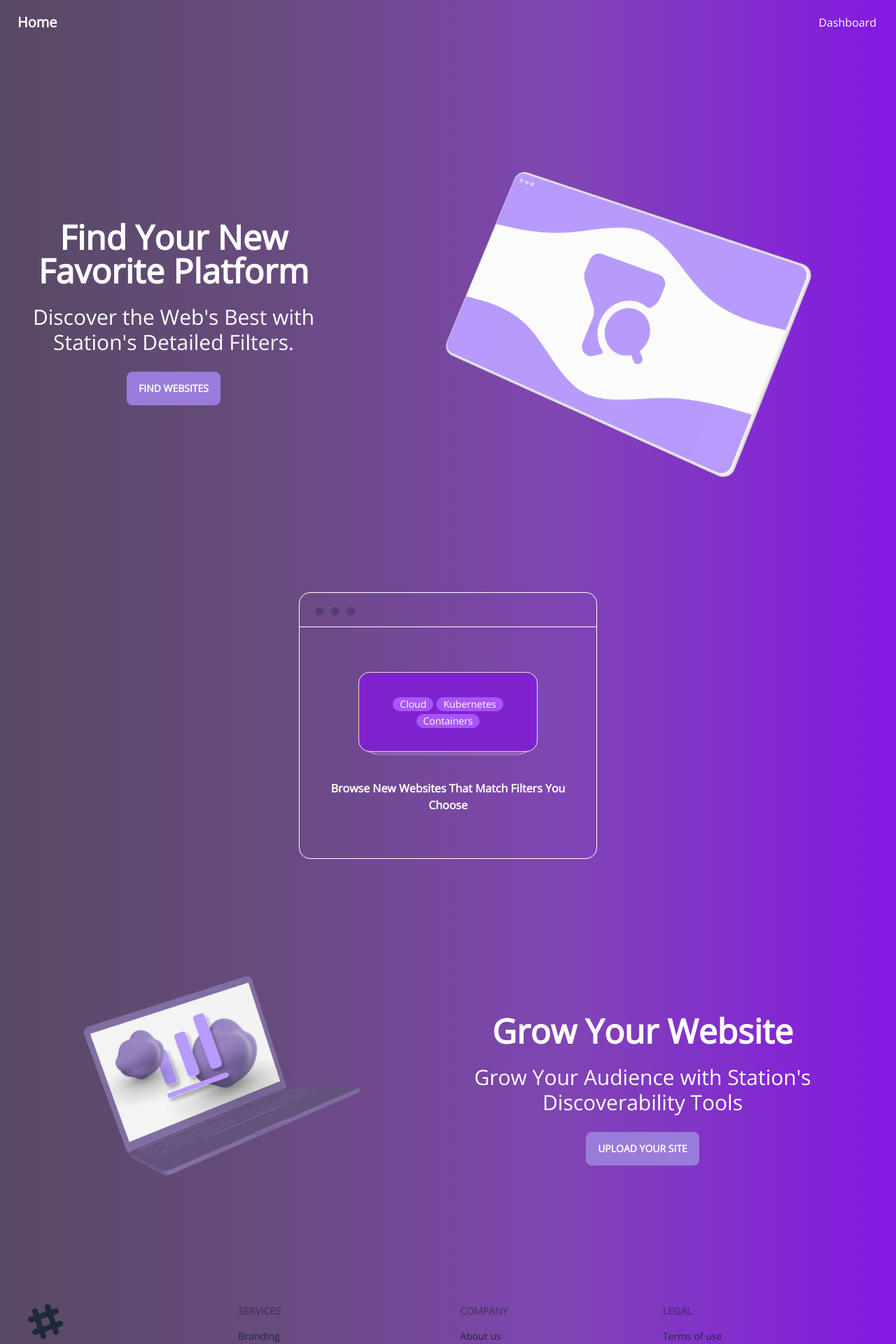
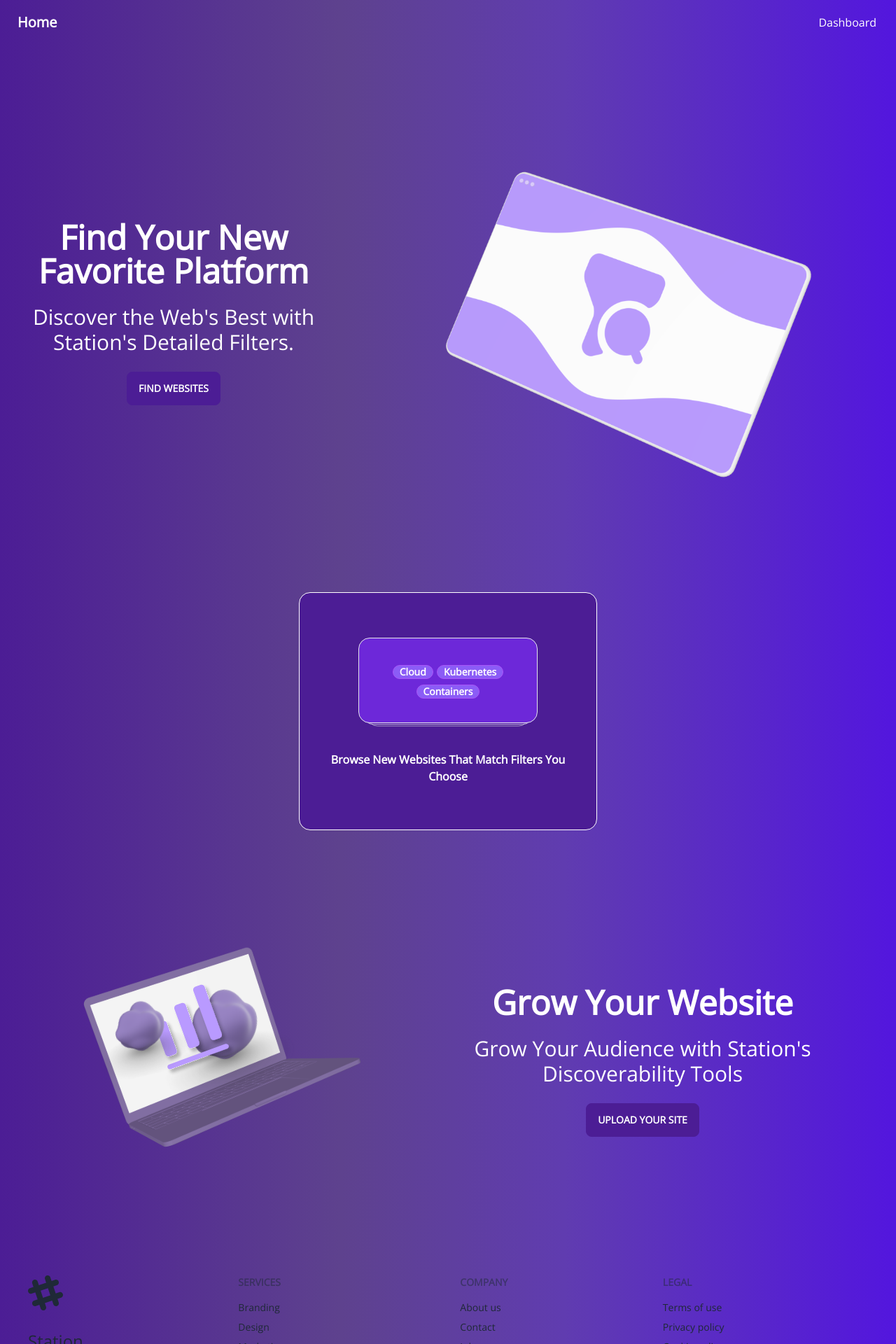
Before and after one commit to StationAPI/station-frontend, a SvelteKit app in the folder station-frontend/: page / in a window 1280 px wide. Shown: the top 1920 px of the page at 70% size. Built offline with nearby package versions, Linux system fonts and the light colour scheme.

Commit message:
change color palette

```diff
--- a/station-frontend/src/app.html
+++ b/station-frontend/src/app.html
@@ -1,16 +1,8 @@
 <!DOCTYPE html>
 <html
   lang="en"
-  style="
-    background: rgb(87, 73, 99);
-    background: linear-gradient(
-      90deg,
-      rgba(87, 73, 99, 1) 0%,
-      rgba(105, 75, 129, 1) 32%,
-      rgba(128, 69, 180, 1) 63%,
-      rgba(132, 24, 227, 1) 100%
-    );
-  "
+  style="background: rgb(76,29,149);
+background: linear-gradient(90deg, rgba(76,29,149,1) 0%, rgba(94,66,142,1) 38%, rgba(96,60,176,1) 63%, rgba(83,22,222,1) 100%);"
 >
   <head>
     <meta charset="utf-8" />
--- a/station-frontend/src/routes/+layout.svelte
+++ b/station-frontend/src/routes/+layout.svelte
@@ -4,8 +4,8 @@
 
 <div
   class="navbar text-primary-content"
-  style="background: rgb(87,73,99); font-family: 'Unica One';
-background: linear-gradient(90deg, rgba(87,73,99,1) 0%, rgba(105,75,129,1) 32%, rgba(128,69,180,1) 63%, rgba(132,24,227,1) 100%);"
+  style="background: rgb(76,29,149);
+background: linear-gradient(90deg, rgba(76,29,149,1) 0%, rgba(94,66,142,1) 38%, rgba(96,60,176,1) 63%, rgba(83,22,222,1) 100%); font-family: 'Unica One'"
 >
   <div class="flex-1">
     <a class="btn btn-ghost normal-case text-xl" href="/">Home</a>
@@ -21,8 +21,8 @@ background: linear-gradient(90deg, rgba(87,73,99,1) 0%, rgba(105,75,129,1) 32%,
 
 <footer
   class="footer p-10 bg-base-200 text-base-content"
-  style="background: rgb(87,73,99);
-background: linear-gradient(90deg, rgba(87,73,99,1) 0%, rgba(105,75,129,1) 32%, rgba(128,69,180,1) 63%, rgba(132,24,227,1) 100%);"
+  style="background: rgb(76,29,149);
+background: linear-gradient(90deg, rgba(76,29,149,1) 0%, rgba(94,66,142,1) 38%, rgba(96,60,176,1) 63%, rgba(83,22,222,1) 100%);"
 >
   <div>
     <svg
--- a/station-frontend/src/routes/+page.svelte
+++ b/station-frontend/src/routes/+page.svelte
@@ -5,12 +5,18 @@
 
 <div
   class="hero min-h-min bg-base-200 mt-6"
-  style="background: rgb(87,73,99);
-background: linear-gradient(90deg, rgba(87,73,99,1) 0%, rgba(105,75,129,1) 32%, rgba(128,69,180,1) 63%, rgba(132,24,227,1) 100%);"
+  style="background: rgb(76,29,149);
+background: linear-gradient(90deg, rgba(76,29,149,1) 0%, rgba(94,66,142,1) 38%, rgba(96,60,176,1) 63%, rgba(83,22,222,1) 100%);"
 >
-  <div class="hero-content flex-col lg:scale-100 lg:flex-row-reverse sm:scale-75">
+  <div
+    class="hero-content flex-col lg:scale-100 lg:flex-row-reverse sm:scale-75"
+  >
     <!-- svelte-ignore a11y-img-redundant-alt -->
-	<img class="object-contain md:max-w-3xl rounded-lg" src={hero2} alt="Hero Image" />
+    <img
+      class="object-contain md:max-w-3xl rounded-lg"
+      src={hero2}
+      alt="Hero Image"
+    />
     <div class="text-primary-content text-center">
       <h1 class="text-5xl font-bold">Find Your New Favorite Platform</h1>
       <p class="py-6 text-3xl">
@@ -18,7 +24,7 @@ background: linear-gradient(90deg, rgba(87,73,99,1) 0%, rgba(105,75,129,1) 32%,
       </p>
       <button
         class="btn btn-primary"
-        style="background-color: #997CDA; border-color: #997CDA;"
+        style="background-color: #4c1d95; border-color: #4c1d95;"
         >Find Websites</button
       >
     </div>
@@ -26,38 +32,62 @@ background: linear-gradient(90deg, rgba(87,73,99,1) 0%, rgba(105,75,129,1) 32%,
 </div>
 
 <div class="flex justify-center">
-	<div class="mockup-window border border-white white lg:w-1/3 mt-10 mx-5 mb-10">
-		<div class="text-white flex flex-col gap-10 justify-center px-4 py-16 border-t border-white">
+  <div
+    class="card border bg-violet-900 border-white border--8 white lg:w-1/3 mt-10 mx-5 mb-10"
+  >
+    <div
+      class="text-white flex flex-col gap-10 justify-center px-4 py-16 card-body"
+    >
+      <div class="card-title justify-center">
         <div class="stack">
-				<div class="text-center border border-white-content card lg:w-64 w-48 bg-purple-700">
+          <div
+            class="text-center border border-white-content card lg:w-64 w-48 bg-violet-700"
+          >
             <div class="card-body">
               <div class="flex-col">
-							<span class="badge bg-purple-500 border-purple-500 text-white">Cloud</span>
-							<span class="badge bg-purple-500 border-purple-500 text-white">Kubernetes</span>
-							<span class="badge bg-purple-500 border-purple-500 text-white">Containers</span>
+                <span class="badge bg-violet-500 border-purple-500 text-white"
+                  >Cloud</span
+                >
+                <span class="badge bg-violet-500 border-purple-500 text-white"
+                  >Kubernetes</span
+                >
+                <span class="badge bg-violet-500 border-purple-500 text-white"
+                  >Containers</span
+                >
               </div>
             </div>
           </div>
-				<div class="text-center border border-white-content card lg:w-64 w-48 bg-purple-800">
+          <div
+            class="text-center border border-white-content card lg:w-64 w-48 bg-violet-800"
+          >
             <div class="card-body">B</div>
           </div>
-				<div class="text-center border border-white-content card lg:w-64 w-48 bg-purple-900">
+          <div
+            class="text-center border border-white-content card lg:w-64 w-48 bg-violet-900"
+          >
             <div class="card-body">C</div>
           </div>
         </div>
-			<p class="text-center font-bold">Browse New Websites That Match Filters You Choose</p>
+      </div>
+      <p class="text-center font-bold">
+        Browse New Websites That Match Filters You Choose
+      </p>
     </div>
   </div>
 </div>
 
 <div
   class="hero min-h-min bg-base-200 mt-6"
-  style="background: rgb(87,73,99);
-background: linear-gradient(90deg, rgba(87,73,99,1) 0%, rgba(105,75,129,1) 32%, rgba(128,69,180,1) 63%, rgba(132,24,227,1) 100%);"
+  style="background: rgb(76,29,149);
+background: linear-gradient(90deg, rgba(76,29,149,1) 0%, rgba(94,66,142,1) 38%, rgba(96,60,176,1) 63%, rgba(83,22,222,1) 100%);"
 >
   <div class="hero-content flex-col lg:flex-row">
     <!-- svelte-ignore a11y-img-redundant-alt -->
-    <img class="object-contain md:max-w-3xl sm:px-5" src={hero1} alt="Hero Image" />
+    <img
+      class="object-contain md:max-w-3xl sm:px-5"
+      src={hero1}
+      alt="Hero Image"
+    />
     <div class="text-primary-content text-center px-5">
       <h1 class="text-5xl font-bold">Grow Your Website</h1>
       <h2 class="py-6 text-3xl">
@@ -65,7 +95,7 @@ background: linear-gradient(90deg, rgba(87,73,99,1) 0%, rgba(105,75,129,1) 32%,
       </h2>
       <button
         class="btn btn-primary"
-        style="background-color: #997CDA; border-color:#997CDA;"
+        style="background-color: #4c1d95; border-color:#4c1d95;"
         >Upload Your Site</button
       >
     </div>
```
Lines whose indentation alone changed are shown as unchanged.
